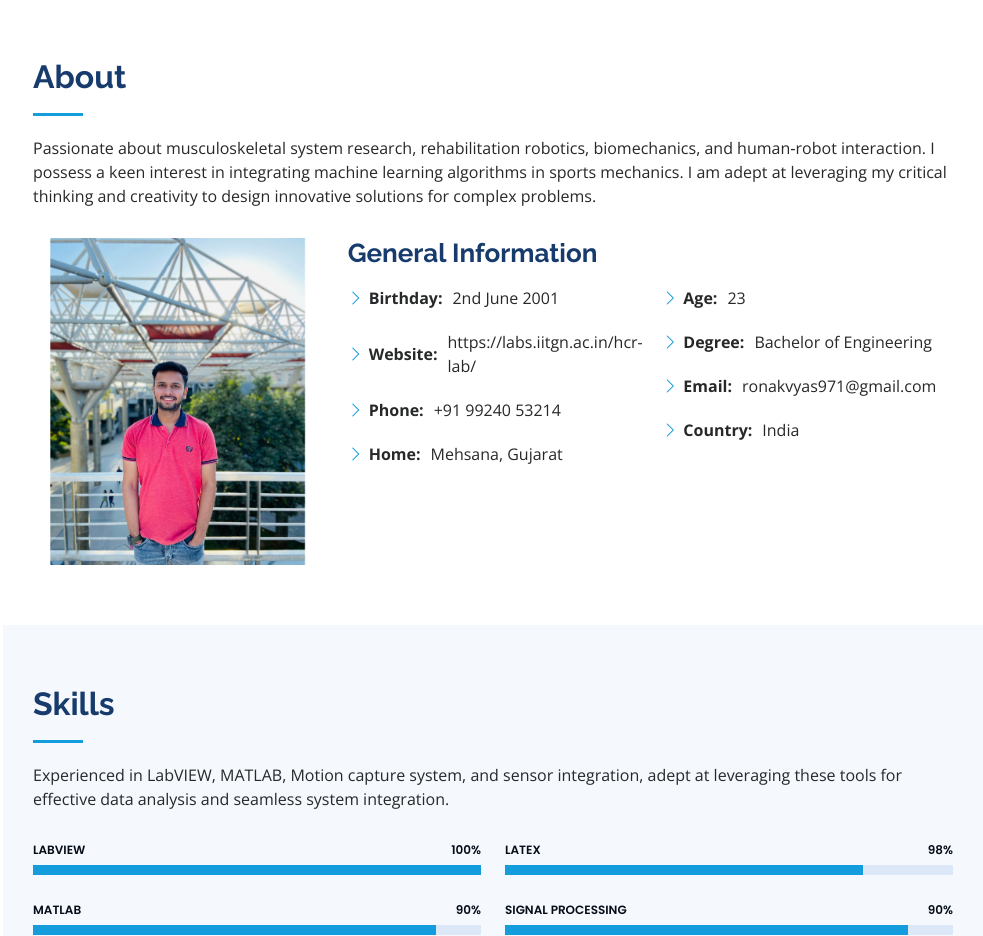
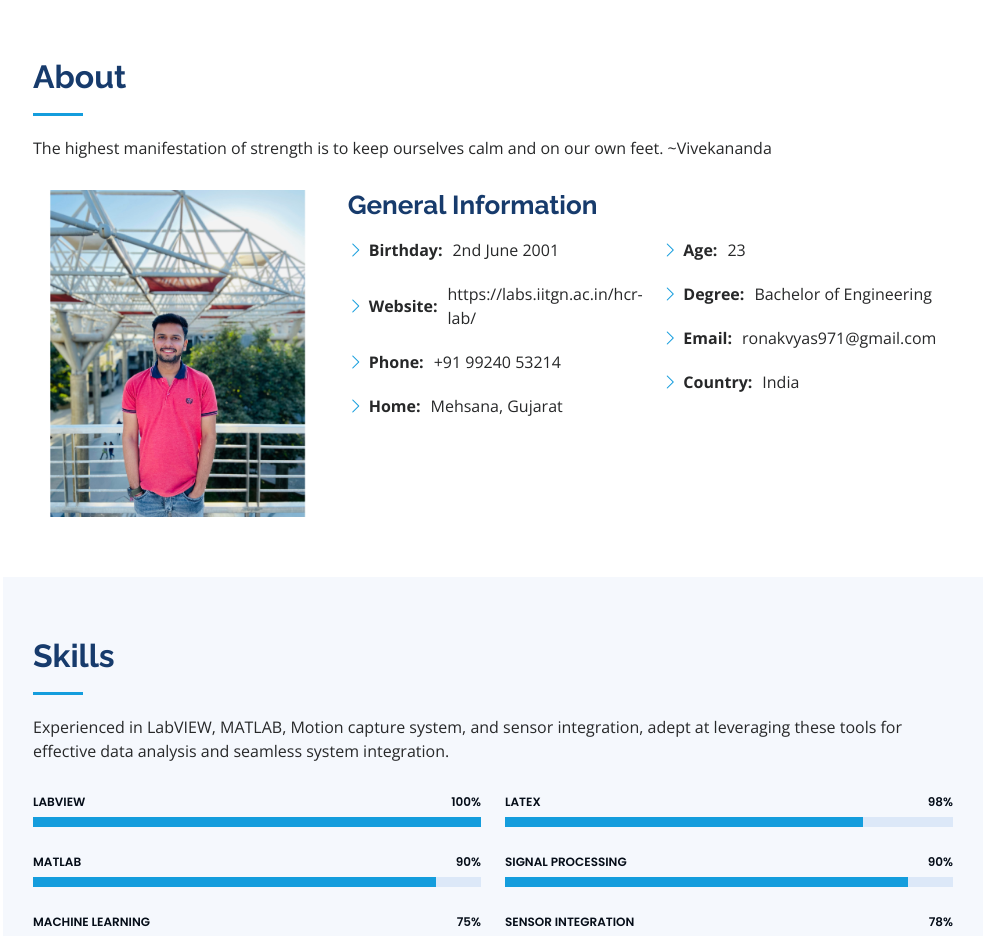
Before and after one commit to ronakvyas27/ronak_portfolio, a plain HTML site: page index.html in a window 1280 px wide. Shown: the part 802-1738 px from the top of the page, without its empty margins (297-1280 px from the left). Drawn offline with nearby package versions, Linux system fonts and the light colour scheme.

Commit message:
index.html

```diff
--- a/index.html
+++ b/index.html
@@ -86,9 +86,7 @@
 
         <div class="section-title">
           <h2>About</h2>
-          <p>Passionate about musculoskeletal system research, rehabilitation robotics, biomechanics, and human‑robot interaction. I possess
-            a keen interest in integrating machine learning algorithms in sports mechanics. I am adept at leveraging my critical thinking and
-            creativity to design innovative solutions for complex problems.</p>
+          <p>The highest manifestation of strength is to keep ourselves calm and on our own feet. ~Vivekananda</p>
         </div>
 
         <div class="row">
```
